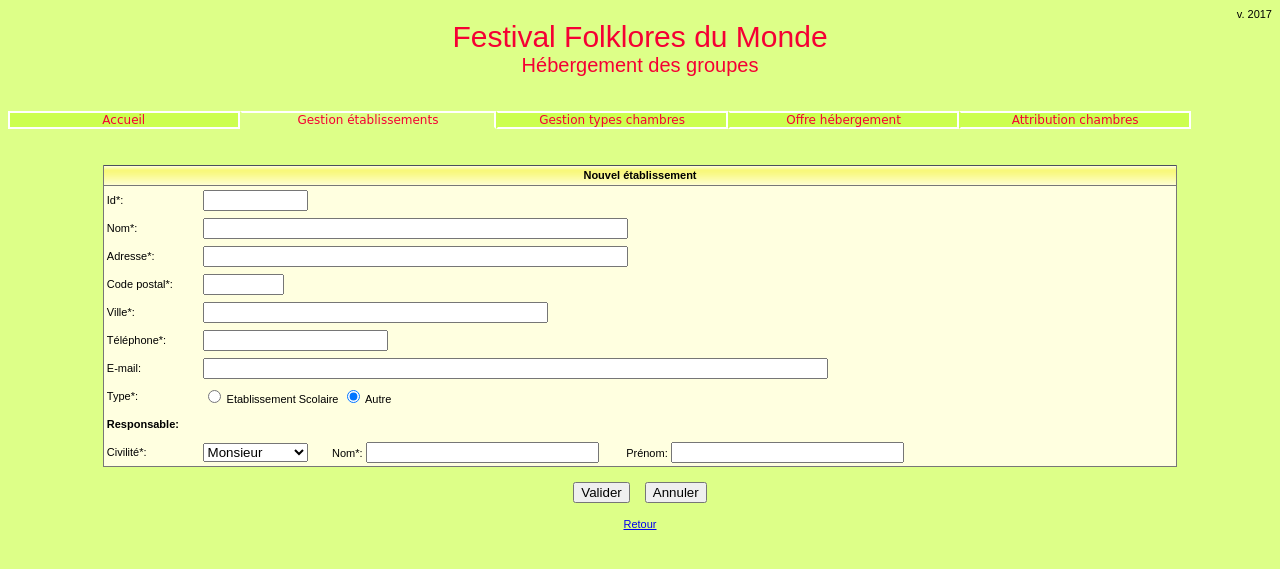
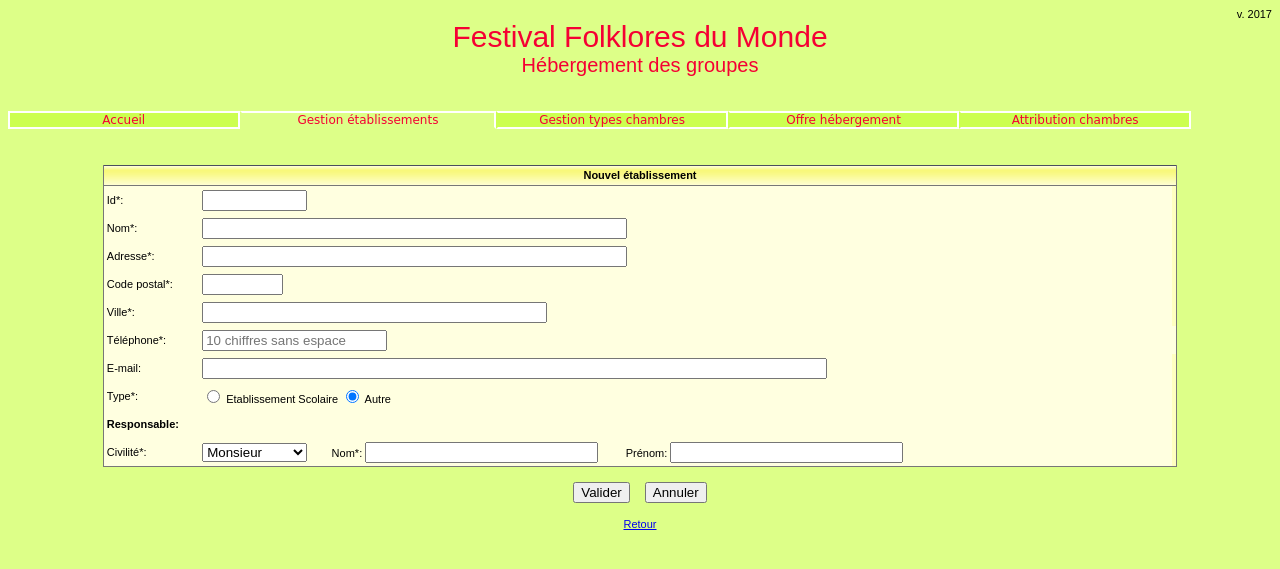
Before and after one commit to mlopesstage/Projet-Festival, a PHP site: page /cGestionEtablissements.php?action=demanderCreerEtab in a window 1280 px wide. Shown: the top 569 px of the page. Run offline with PHP 8.4, Linux system fonts and the light colour scheme; some libraries are stand-ins or nearby versions.

Commit message:
Correction de l'incident n°26 en indiquant dans la case Téléphone ce que l'utilisateur dois saisir comme format

```diff
--- a/vues/GestionEtablissements/vCreerModifierEtablissement.php
+++ b/vues/GestionEtablissements/vCreerModifierEtablissement.php
@@ -109,8 +109,8 @@ echo '
       </tr>
       <tr class="ligneTabNonQuad">
          <td> Téléphone*: </td>
-         <td><input type="text" value="' . $tel . '" name="tel" size ="20"
-         maxlength="10"></td>
+         <td><input type="text" name="value="' . $tel . '" name="tel" size ="20"
+         maxlength="10" placeholder="10 chiffres sans espace" > <td>
       </tr>
       <tr class="ligneTabNonQuad">
          <td> E-mail: </td>
```
